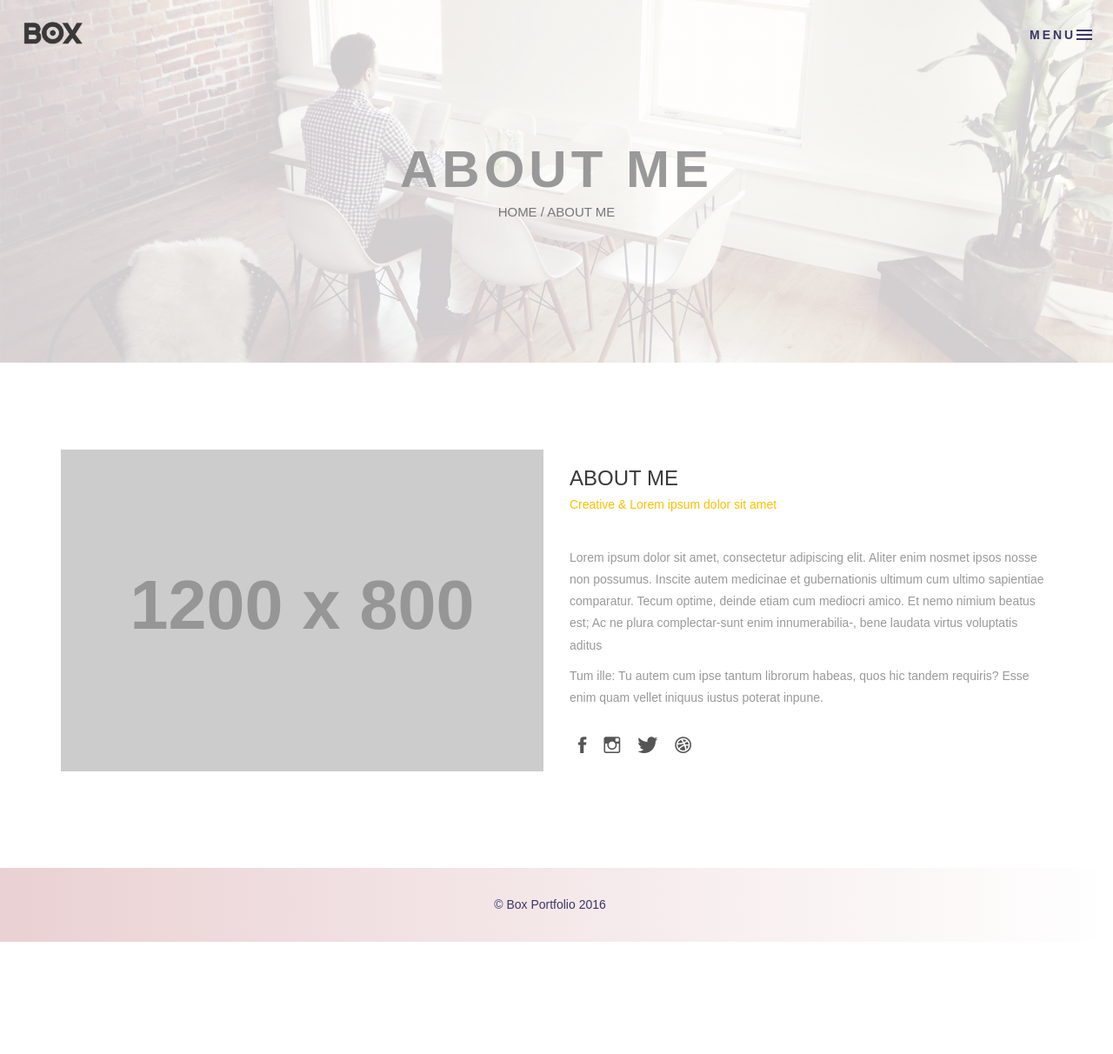
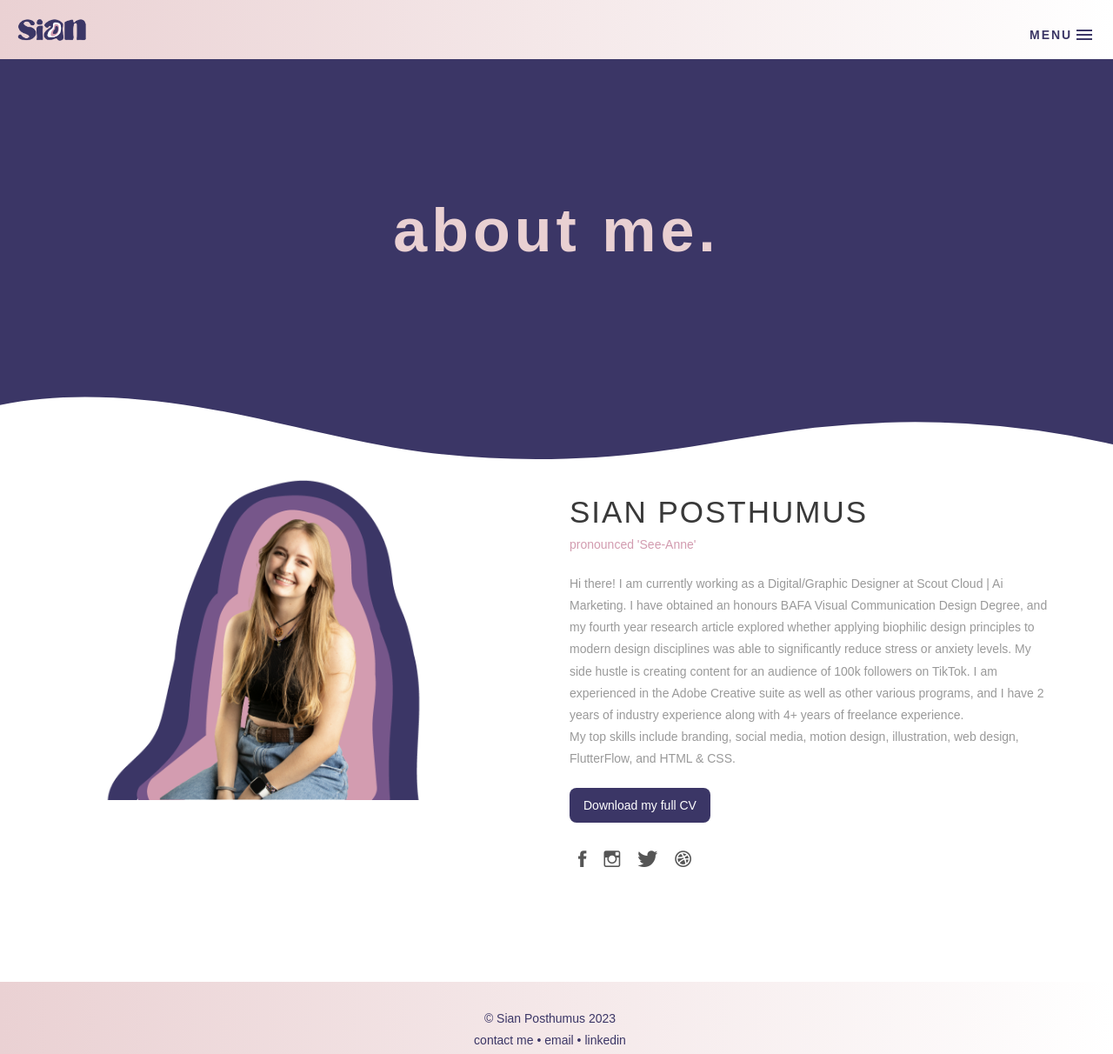
Before and after one commit to sianposthumus/sianposthumus.github.io, a plain HTML site: page about.html in a window 1280 px wide. Shown: the top 1212 px of the page at 87% size. Before the commit the page ends 1083 px from the top, so only its background shows below. Drawn offline with Linux system fonts and the light colour scheme; placeholder pictures from the web are drawn by us; files whose address does not match are found by name; a web font is replaced by a local one.

Commit message:
about me page

```diff
--- a/about.html
+++ b/about.html
@@ -7,7 +7,7 @@
     <meta name="viewport" content="width=device-width, initial-scale=1">
     <!-- The above 3 meta tags *must* come first in the head; any other head content must come *after* these tags -->
     <title>Box personal portfolio Template</title>
-    <link rel="icon" href="img/fav.png" type="image/x-icon">
+    <link rel="icon" href="img/favicon.png" type="image/x-icon">
 
     <!-- Bootstrap -->
     <link href="css/bootstrap.min.css" rel="stylesheet">
@@ -45,11 +45,11 @@
        <!-- box-header -->
         <header class="box-header">
             <div class="box-logo">
-                <a href="index.html"><img src="img/logo.png" width="80" alt="Logo"></a>
+                <a href="index.html"><img src="img/sianlogo.png" width="80" alt="Logo"></a>
             </div>
             <!-- box-nav -->
             <a class="box-primary-nav-trigger" href="#0">
-                <span class="box-menu-text">Menu</span><span class="box-menu-icon"></span>
+                <span class="about-box-menu-text">Menu</span><span class="box-menu-icon"></span>
             </a>
         </header>
         <!-- end box-header -->
@@ -57,15 +57,15 @@
         <!-- nav -->
         <nav>
             <ul class="box-primary-nav">
-                <li class="box-label">About me</li>
+                <li class="box-label">Find out more:</li>
 
-                <li><a href="index.html">Intro</a></li>
-                <li><a href="about.html">About me</a> <i class="ion-ios-circle-filled color"></i></li>
+                <li><a href="index.html">intro</a></li>
+                <li><a href="about.html">about me</a> <i class="ion-ios-circle-filled color"></i></li>
                 <li><a href="services.html">services</a></li>
                 <li><a href="portfolio.html">portfolio</a></li>
-                <li><a href="contact.html">contact me</a></li>
+                <li><a href="contact.html">contact</a></li>
 
-                <li class="box-label">Follow me</li>
+                <li class="box-label">Follow me on my socials!</li>
 
                 <li class="box-social"><a href="#0"><i class="ion-social-facebook"></i></a></li>
                 <li class="box-social"><a href="#0"><i class="ion-social-instagram-outline"></i></a></li>
@@ -78,23 +78,33 @@
 
     <!-- Top bar -->
     <div class="top-bar">
-        <h1>About Me</h1>
-        <p><a href="#">Home</a> / About me</p>
+        <h1>About Me.</h1>
     </div>
     <!-- end Top bar -->
 
     <!-- Main container -->
+    <section class="wave">
+        <div class="custom-shape-divider-top-1688736116">
+            <svg data-name="Layer 1" xmlns="http://www.w3.org/2000/svg" viewBox="0 0 1200 120" preserveAspectRatio="none">
+                <path d="M985.66,92.83C906.67,72,823.78,31,743.84,14.19c-82.26-17.34-168.06-16.33-250.45.39-57.84,11.73-114,31.07-172,41.86A600.21,600.21,0,0,1,0,27.35V120H1200V95.8C1132.19,118.92,1055.71,111.31,985.66,92.83Z" class="shape-fill"></path>
+            </svg>
+        </div>
+    </section>
     <div class="container main-container clearfix">
         <div class="col-md-6">
-            <img src="http://placehold.it/1200x800" class="img-responsive" alt="" />
+            <img src="img/me2.png" class="img-responsive" alt="image of me" />
         </div>
         <div class="col-md-6">
-           <h3 class="uppercase">About Me </h3>
-           <h5>Creative & Lorem ipsum dolor sit amet</h5>
-           <div class="h-30"></div>
-            <p>Lorem ipsum dolor sit amet, consectetur adipiscing elit. Aliter enim nosmet ipsos nosse non possumus. Inscite autem medicinae et gubernationis ultimum cum ultimo sapientiae comparatur. Tecum optime, deinde etiam cum mediocri amico. Et nemo nimium beatus est; Ac ne plura complectar-sunt enim innumerabilia-, bene laudata virtus voluptatis aditus </p>
+           <h3 class="about-heading">Sian Posthumus</h3>
+           <h5 class="about-description">pronounced 'See-Anne' </h5>
+            <p class="about-me">Hi there! I am currently working as a Digital/Graphic Designer at Scout Cloud | Ai Marketing.
 
-            <p>Tum ille: Tu autem cum ipse tantum librorum habeas, quos hic tandem requiris? Esse enim quam vellet iniquus iustus poterat inpune. </p>
+                I have obtained an honours BAFA Visual Communication Design Degree, and my fourth year research article explored whether applying biophilic design principles to modern design disciplines was able to significantly reduce stress or anxiety levels. My side hustle is creating content for an audience of 100k followers on TikTok. I am experienced in the Adobe Creative suite as well as other various programs, and I have 2 years of industry experience along with 4+ years of freelance experience.
+                <br>My top skills include branding, social media, motion design, illustration, web design, FlutterFlow, and HTML & CSS.</br></p>
+
+            <button class="cv-button">
+                <a href="cv/Sian_Posthumus_CV.pdf" download>Download my full CV</a>
+                </button>
             <div class="h-10"></div>
             <ul class="social-ul">
                 <li class="box-social"><a href="#0"><i class="ion-social-facebook"></i></a></li>
@@ -112,7 +122,8 @@
     <!-- footer -->
     <footer>
         <div class="container-fluid">
-            <p class="copyright">© Box Portfolio 2016</p>
+            <p class="copyright">© Sian Posthumus 2023</p>
+            <p class="copyrighttwo"><a href=contact.html target="_blank">contact me</a> • <a href="mailto:sianposthumus99@gmail.com" target="_blank">email</a> • <a href="https://www.linkedin.com/in/sianposthumus/" target="_blank">linkedin</a></p>
         </div>
     </footer>
     <!-- end footer -->
--- a/css/style.css
+++ b/css/style.css
@@ -242,6 +242,7 @@ h5 {
 
 .box-header.menu-is-open {
     background: linear-gradient(90deg, #ead1d3, #ffffff);
+
 }
 
 .box-logo {
@@ -933,11 +934,46 @@ footer img {
 /* About page
 ==================================================*/
 
+.box-logo {
+    background: linear-gradient(90deg, #ead1d3, #ffffff);
+}
+.about-box-menu-text {
+    color: #3b3666;
+    font-family: forum, sans-serif;
+    text-transform: uppercase;
+    letter-spacing: 2px;
+    font-weight: bold;
+    text-decoration: none;
+}
+
+.wave {
+    position: relative;
+}
+
+.custom-shape-divider-top-1688736116 {
+    position: absolute;
+    top: 0;
+    left: 0;
+    width: 100%;
+    overflow: hidden;
+    line-height: 0;
+    transform: rotate(180deg);
+}
+
+.custom-shape-divider-top-1688736116 svg {
+    position: relative;
+    display: block;
+    width: calc(100% + 1.3px);
+    height: 79px;
+}
+
+.custom-shape-divider-top-1688736116 .shape-fill {
+    fill: #3B3666;
+}
+
 .top-bar {
-    color: #333;
+    background-color: #3b3666;
     padding: 150px 0 150px;
-    background: -webkit-linear-gradient( rgba(255, 255, 255, .8), rgba(255, 255, 255, .8)), url(../img/01.jpg);
-    background: linear-gradient( rgba(255, 255, 255, .8), rgba(255, 255, 255, .8)), url(../img/01.jpg);
     background-size: cover;
     background-attachment: fixed;
     background-position: center center;
@@ -945,12 +981,13 @@ footer img {
 }
 
 .top-bar h1 {
-    font-size: 60px;
-    text-transform: uppercase;
+    font-size: 70px;
     font-weight: 700;
-    color: #999;
+    color: #e9d0d2;
     line-height: 50px;
+    padding-top: 70px;
 }
+
 
 .top-bar p {
     font-size: 15px;
@@ -991,6 +1028,61 @@ footer img {
     color: #888;
 }
 
+.about-heading {
+    font-family: forum, sans-serif;
+    text-transform: uppercase;
+    letter-spacing: 2px;
+    font-size: 35px;
+}
+
+.about-description {
+    font-family: sans-serif;
+    color: #d29baf;
+    padding-top: -50px;
+}
+
+.cv-button {
+
+      background-color: #3b3666;
+      border-radius: 8px;
+      border-style: none;
+      box-sizing: border-box;
+      color: #FFFFFF;
+      cursor: pointer;
+      display: inline-block;
+      font-family: sans-serif;
+      font-size: 14px;
+      font-weight: 500;
+      height: 40px;
+      line-height: 20px;
+      list-style: none;
+      margin: 10px 0 10px 0;
+      outline: none;
+      padding: 10px 16px;
+      position: relative;
+      text-align: center;
+      text-decoration: none;
+      transition: color 100ms;
+      vertical-align: baseline;
+      user-select: none;
+      -webkit-user-select: none;
+      touch-action: manipulation;
+    }
+
+    .cv-button a{
+        color: white;
+        text-decoration: none;
+    }
+
+    .cv-button:hover,
+    .cv-button:focus {
+      background-color: #d29baf;
+    }
+
+
+.about-me {
+    padding-top: 15px;
+}
 
 /* Services page
 ==================================================*/
```
Also changed, not shown: index.html (+1 -1 lines), img/favicon.png (added), img/logolight.png (added), img/me2.png (added), 2 other files.
